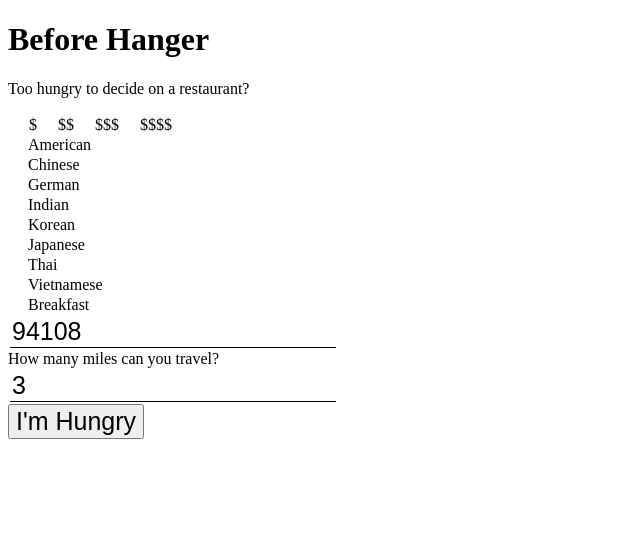
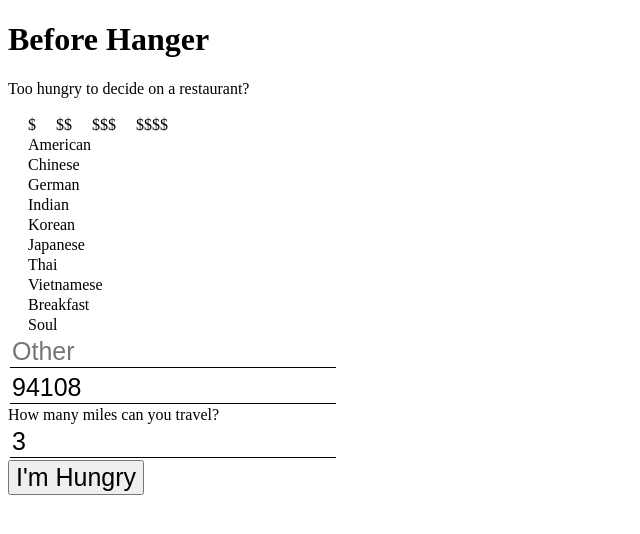
Before and after one commit to kellymhli/before-hanger, a React (Create React App) app: page / in a window 1280 px wide. Shown: the top 534 px of the page, without its empty margins (0-640 px from the left). Built offline with nearby package versions, Linux system fonts and the light colour scheme; no server answers.

Commit message:
Allow for user input

```diff
--- a/src/App.js
+++ b/src/App.js
@@ -33,21 +33,34 @@ class App extends React.Component {
     }
   }
 
-  getOptions = async (e) => {
+  getOptions = (e) => {
     e.preventDefault();
-    // Get all the cuisines that have been checked and add to array
+    const city = e.target.elements.city.value;
+    const radius = parseInt(e.target.elements.radius.value);
     const cuisines = e.target.elements.cuisine;
+    const prices = e.target.elements.price;
+    const otherCuisine = e.target.elements.other.value.replace(/ /g, "");
+
     var i;
     let checkedCuisines = [];
+    if (otherCuisine) checkedCuisines.push(otherCuisine);
+    // Store user entered option to cuisines array
     for (i = 0; i < cuisines.length; i++) {
+      // Get all the cuisines that have been checked and add to array
       if (cuisines[i].checked) {
         checkedCuisines.push(cuisines[i].value);
       }
     }
+
+    let checkedPrices = [];
+    for (i = 0; i < prices.length; i++) {
+      // Get all user selected prices and add to array
+      if (prices[i].checked) {
+        checkedPrices.push(prices[i].value);
+      }
+    }
     const categories = checkedCuisines.join(',');
-    const price = e.target.elements.price.value;
-    const city = e.target.elements.city.value;
-    const radius = parseInt(e.target.elements.radius.value);
+    const price = checkedPrices.join(',');
 
     // Update selected values in state and fetch results from Yelp API
     // https://medium.com/@chaoyue_zhao/how-to-make-axios-api-calls-with-yelp-fusion-inside-react-js-10755d8485c5
--- a/src/components/Form.js
+++ b/src/components/Form.js
@@ -4,14 +4,14 @@ const Form = props => (
     <form onSubmit={props.getOptions}>
         <div className="form-container">
             <div className="price-container">
-                <input type="radio" name="price" value="1" id="radio1" />
-                <label for="radio1">$</label>
-                <input type="radio" name="price" value="2" id="radio2" />
-                <label for="radio2">$$</label>
-                <input type="radio" name="price" value="3" id="radio3" />
-                <label for="radio3">$$$</label>
-                <input type="radio" name="price" value="4" id="radio4" />
-                <label for="radio4">$$$$</label>
+                <input type="checkbox" name="price" value="1" id="price1" />
+                <label for="price1">$</label>
+                <input type="checkbox" name="price" value="2" id="price2" />
+                <label for="price2">$$</label>
+                <input type="checkbox" name="price" value="3" id="price3" />
+                <label for="price3">$$$</label>
+                <input type="checkbox" name="price" value="4" id="price4" />
+                <label for="price4">$$$$</label>
             </div>
 
             <div className="cuisine-container">
@@ -33,6 +33,9 @@ const Form = props => (
                 <label for="vt">Vietnamese</label>
                 <br /><input type="checkbox" name="cuisine" value="breakfast" id="bk" />
                 <label for="bk">Breakfast</label>
+                <br /><input type="checkbox" name="cuisine" value="breakfast" id="sl" />
+                <label for="sl">Soul</label>
+                <br /><input type="text" name="other" placeholder="Other" />
             </div>
             <div>
                 <input type="text" name="city" placeholder="City..." defaultValue="94108"/><br />
```
